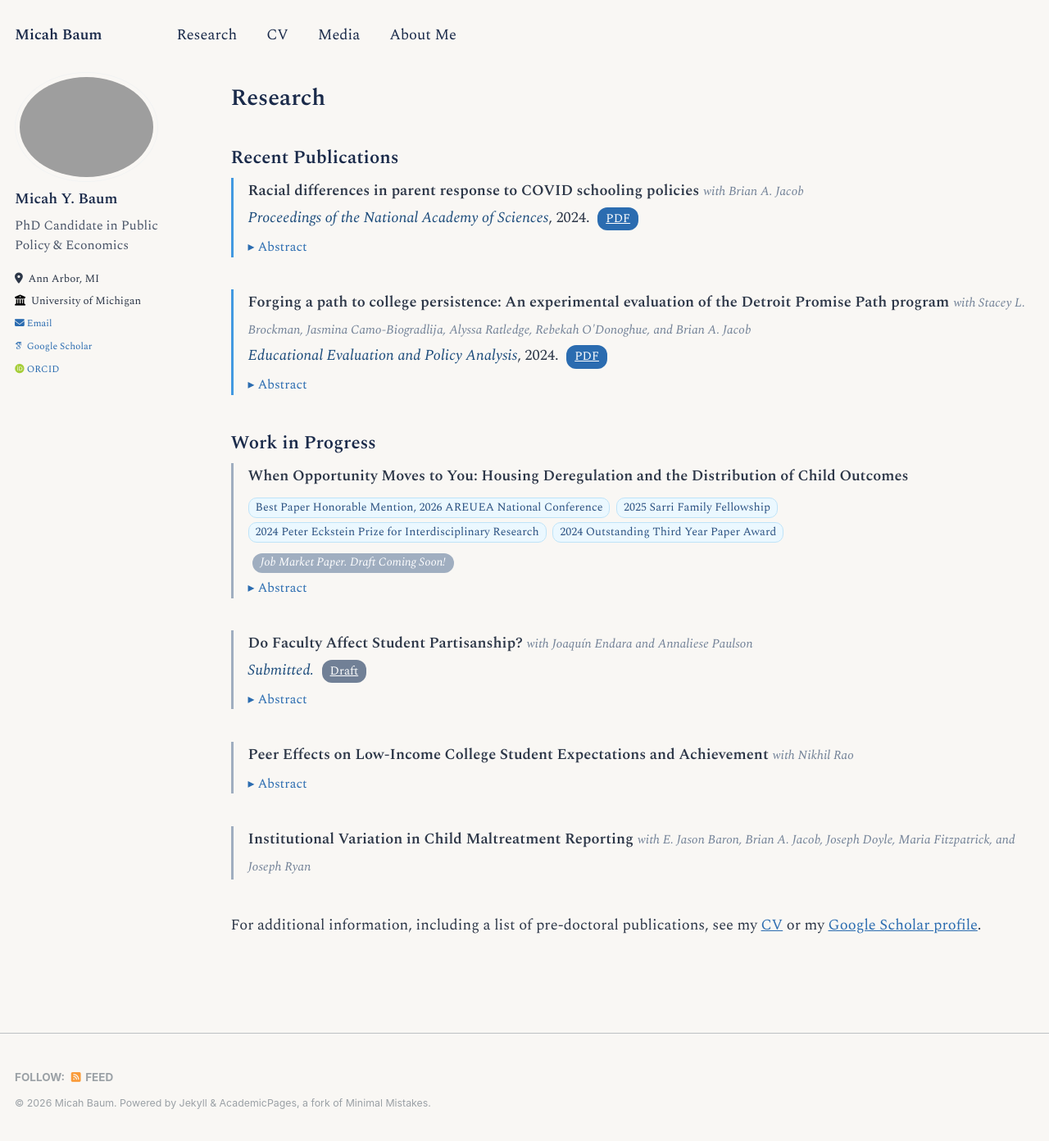
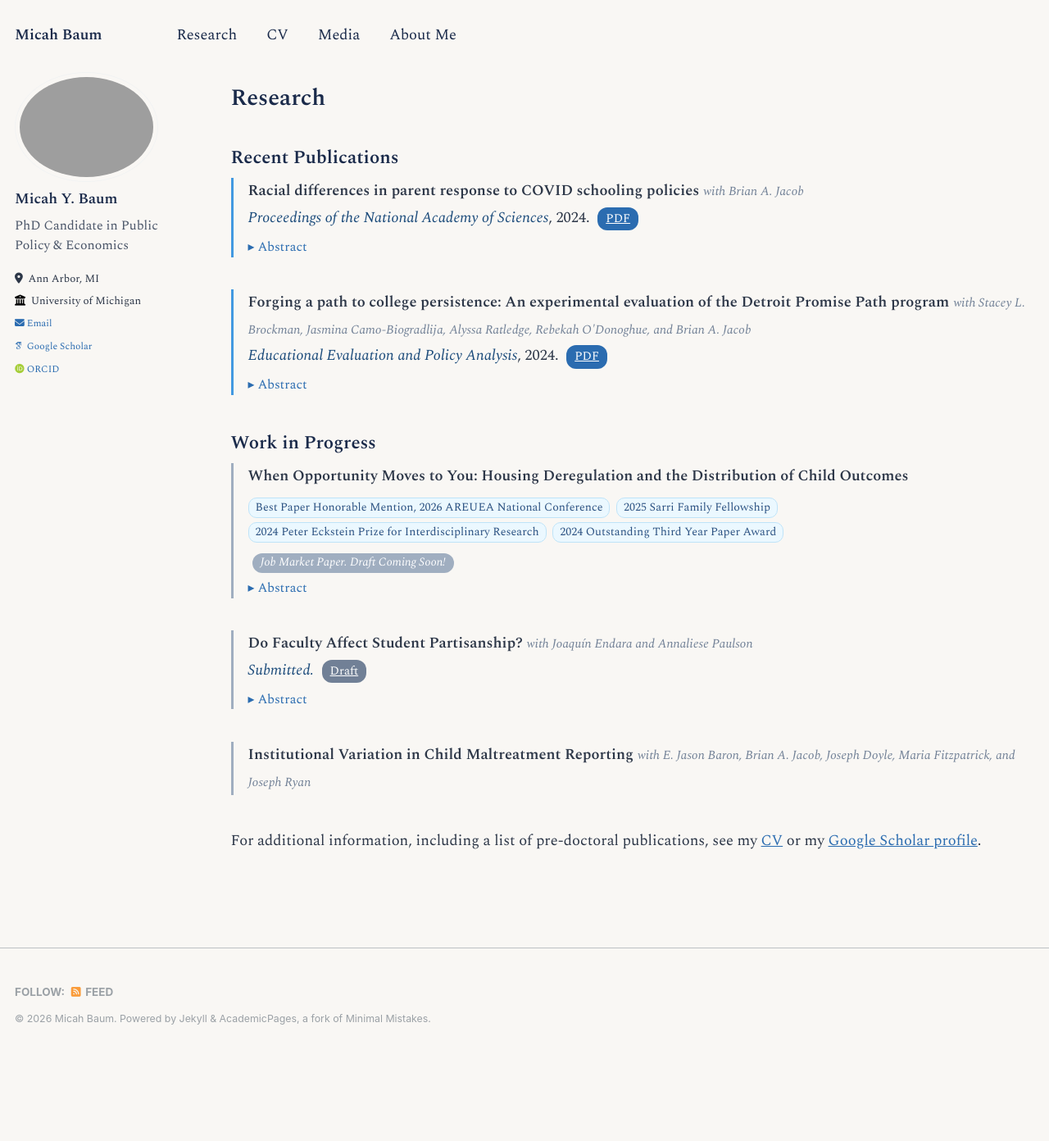
Before and after one commit to micah-baum/micah-baum.github.io, a Jekyll site: the page built from _pages/research.md, in a window 1280 px wide and 1392 px high. Shown: the whole window at 82% size. Built offline with Jekyll 4.4.1, drawn with Linux system fonts in a browser that asks for light colours; some web fonts are replaced.

Commit message:
Update research.md

```diff
--- a/_pages/research.md
+++ b/_pages/research.md
@@ -119,14 +119,6 @@ author_profile: true
 </div>
 
 <div class="paper-card paper-card--wip">
-<p><strong>Peer Effects on Low-Income College Student Expectations and Achievement</strong> <span class="coauthors">with Nikhil Rao</span></p>
-<details class="paper-abstract">
-<summary>Abstract</summary>
-<div class="paper-abstract__body">In this paper we examine how peers' socio-economic backgrounds affect the educational outcomes, experiences, and human capital investment decisions of low-income college students. Using random assignment of first-year roommates and administrative student records, we find that low-income first-year students randomly paired with very high-income roommates perform worse in terms of GPA than low-income students randomly paired with other types of roommates, even after two years in college. To understand more about these patterns, we developed and piloted a survey of first-year undergraduate students. We find that low-income students spend relatively little time with their randomly assigned high-income roommates and are less likely to report that the roommate has helped them socially, academically, or with their career goals. Going forward, we are expanding the survey to further investigate mechanisms.</div>
-</details>
-</div>
-
-<div class="paper-card paper-card--wip">
 <p><strong>Institutional Variation in Child Maltreatment Reporting</strong> <span class="coauthors">with E. Jason Baron, Brian A. Jacob, Joseph Doyle, Maria Fitzpatrick, and Joseph Ryan</span></p>
 </div>
 
```
